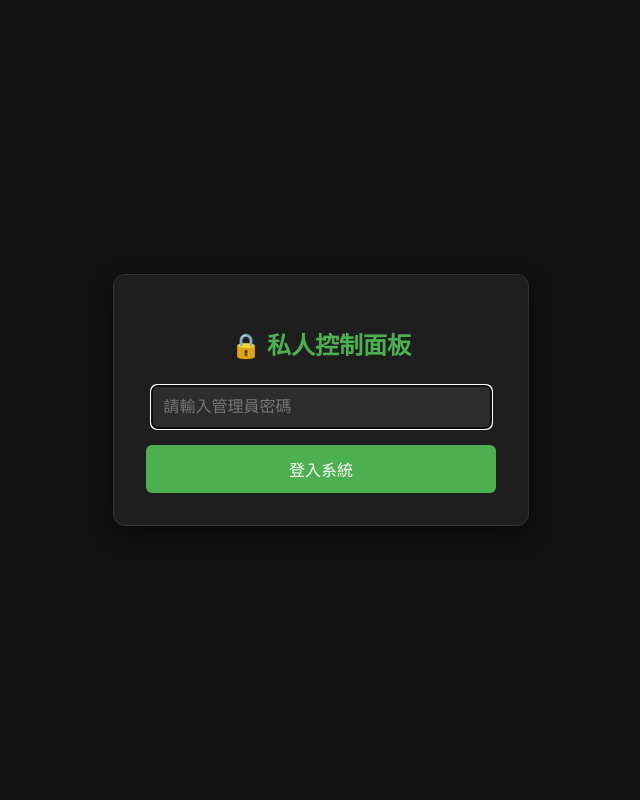
After one commit to jiji1445/MAA-Web-Console, a Flask app: template templates/login.html in a window 1280 px wide. The commit adds this page. Shown: the whole page, without its empty margins (319-959 px from the left). Run offline with Flask 3, Linux system fonts and the light colour scheme; the template is opened without the code that fills it, so the values that code supplies are empty.

Commit message:
fix: 修正登出按鈕位置，完成權限系統整合

```diff
--- a/app.py
+++ b/app.py
@@ -1,53 +1,33 @@
-from flask import Flask, render_template, request, jsonify, redirect, url_for
-import os
-import subprocess
-import psutil
+# 1. 修正 Import (補上 session)
+import os, subprocess, psutil, sys
 from datetime import datetime
-import sys
+from functools import wraps
+from flask import Flask, render_template, request, jsonify, redirect, url_for, session # 這裡補上了 session
 from dotenv import load_dotenv
-# ==========================================
-# 【核心路徑配置】支援 EXE 打包與本地開發
-# ==========================================
+# 2. 讀取環境變數
+load_dotenv()
 
-# --- 這裡開始是修正後的內容 ---
-load_dotenv()  # 讀取 .env 檔案中的變數
-
-# 從環境變數取得設定
-app.secret_key = os.getenv("FLASK_SECRET_KEY")
-ADMIN_PASSWORD = os.getenv("LOGIN_PASSWORD")
-# --- 修正結束 ---
-
+# 3. 工具函式
 def get_resource_path(relative_path):
-    """
-    取得資源絕對路徑...
-    """
-def get_resource_path(relatload_dotenv()ive_path):
-    """
-    取得資源絕對路徑：
-    1. 打包後：指向 PyInstaller 的臨時資料夾 (_MEIPASS)
-    2. 開發時：指向當前專案資料夾
-    """
     if hasattr(sys, '_MEIPASS'):
         return os.path.join(sys._MEIPASS, relative_path)
     return os.path.join(os.path.abspath("."), relative_path)
 
-# 定義基礎目錄（這確保 user_messages.txt 與 my_bg.jpg 會存在 EXE 旁邊）
-BASE_DIR = os.path.abspath(".")
+# 4. 統一設定路徑 (整合 BASE_DIR)
+# 使用 __file__ 可以精確定位目前 py 檔的位置
+BASE_DIR = os.path.dirname(os.path.abspath(__file__))
 LOG_FILE = os.path.join(BASE_DIR, "user_messages.txt")
 
-# 初始化 Flask：唯讀資源（HTML/內建靜態檔）使用 get_resource_path
+# 5. 初始化 APP (只留這一個)
 app = Flask(__name__,
             static_folder=get_resource_path('static'),
             template_folder=get_resource_path('templates'))
 
-# ==========================================
-# 【MAA 軟體路徑配置】
-# ==========================================
-# 請根據你自己的電腦路徑修改
-# 獲取目前程式碼所在的資料夾路徑
-BASE_DIR = os.path.dirname(os.path.abspath(__file__))
+# 6. 設定安全金鑰與密碼
+app.secret_key = os.getenv("FLASK_SECRET_KEY")
+ADMIN_PASSWORD = os.getenv("LOGIN_PASSWORD")
 
-
+# 7. MAA 路徑配置 (使用上面定義好的 BASE_DIR)
 MAA_DIR = os.path.join(BASE_DIR, "MAA-v6.3.2-win-x64")
 MAA_EXE_NAME = "MAA.exe"
 MAA_FULL_PATH = os.path.join(MAA_DIR, MAA_EXE_NAME)
@@ -66,31 +46,57 @@ def check_maa_status():
     return False
 
 # ==========================================
-# 【路由控制區】
+# 【權限驗證裝飾器】
+# ==========================================
+def login_required(f):
+    @wraps(f)
+    def decorated_function(*args, **kwargs):
+        if not session.get("logged_in"):
+            return redirect(url_for("login"))
+        return f(*args, **kwargs)
+    return decorated_function
+
+# ==========================================
+# 【路由控制區】—— 請刪除所有重複的路由
 # ==========================================
 
+@app.route("/login", methods=["GET", "POST"])
+def login():
+    if request.method == "POST":
+        password = request.form.get("password")
+        if password == ADMIN_PASSWORD:
+            session["logged_in"] = True
+            return redirect(url_for("index"))
+        else:
+            return render_template("login.html", error="密碼錯誤")
+    return render_template("login.html")
+
+@app.route("/logout")
+def logout():
+    session.pop("logged_in", None)
+    return redirect(url_for("login"))
+
+# --- 受保護的路由 (務必加上 @login_required) ---
+
 @app.route("/")
+@login_required
 def index():
-    """ 渲染主控制面板 """
     return render_template("index.html")
 
 @app.route("/get_status")
+@login_required
 def get_status():
-    """ API：回傳當前 MAA 狀態 """
     status = "運行中" if check_maa_status() else "未啟動"
     return status
 
 @app.route("/start_maa")
+@login_required  # 這裡也要鎖起來
 def start_maa():
-    """ 啟動 MAA (傳統連結跳轉用) """
-    if not check_maa_status():
-        try:
-            subprocess.Popen(MAA_FULL_PATH, cwd=MAA_DIR, shell=True)
-        except Exception as e:
-            print(f"啟動錯誤: {e}")
+    # ... 原有邏輯 ...
     return redirect(url_for('index'))
 
 @app.route("/stop_maa")
+@login_required
 def stop_maa():
     """ 關閉 MAA 進程 """
     for proc in psutil.process_iter(['name']):
@@ -102,6 +108,7 @@ def stop_maa():
     return redirect(url_for('index'))
 
 @app.route("/upload", methods=["POST"])
+@login_required
 def upload():
     """ 處理背景圖上傳：確保存在 EXE 旁邊的 static 資料夾 """
     if 'file' not in request.files:
@@ -122,6 +129,7 @@ def upload():
 # ==========================================
 
 @app.route("/api/process-data", methods=["POST"])
+@login_required
 def process_data():
     """ 處理指令並記錄到 TXT """
     data = request.get_json()
@@ -152,6 +160,7 @@ def process_data():
     return jsonify({"reply": reply, "success": success})
 
 @app.route("/api/clear-logs", methods=["POST"])
+@login_required
 def clear_logs():
     """ 清空日誌檔案內容 """
     try:
@@ -162,6 +171,7 @@ def clear_logs():
         return jsonify({"success": False})
 
 @app.route("/api/get-history", methods=["GET"])
+@login_required
 def get_history():
     """ 取得最近 5 筆紀錄供小視窗顯示 """
     if not os.path.exists(LOG_FILE):
@@ -175,6 +185,7 @@ def get_history():
         return jsonify({"history": ["讀取失敗"]})
 
 @app.route("/api/get-full-logs", methods=["GET"])
+@login_required
 def get_full_logs():
     """ 取得最後 50 行日誌供黑色視窗顯示 """
     if not os.path.exists(LOG_FILE):
@@ -189,6 +200,8 @@ def get_full_logs():
 # ==========================================
 # 【啟動點】
 # ==========================================
+print(f"DEBUG: 密碼已讀取 -> {ADMIN_PASSWORD}")
+print(f"DEBUG: 密鑰已讀取 -> {app.secret_key}")
 
 if __name__ == "__main__":
     # 自動偵測是否為 EXE 模式，若是則關閉 Debug
--- /dev/null
+++ b/templates/login.html
@@ -0,0 +1,73 @@
+<!DOCTYPE html>
+<html lang="zh-Hant">
+<head>
+    <meta charset="UTF-8">
+    <meta name="viewport" content="width=device-width, initial-scale=1.0">
+    <title>系統登入 - MAA 控制面板</title>
+    <style>
+        body {
+            font-family: 'Segoe UI', Tahoma, Geneva, Verdana, sans-serif;
+            background-color: #121212; /* 深色背景 */
+            color: #e0e0e0;
+            display: flex;
+            justify-content: center;
+            align-items: center;
+            height: 100vh;
+            margin: 0;
+        }
+        .login-card {
+            background: #1e1e1e;
+            padding: 2rem;
+            border-radius: 12px;
+            box-shadow: 0 8px 24px rgba(0,0,0,0.5);
+            width: 100%;
+            max-width: 350px;
+            text-align: center;
+            border: 1px solid #333;
+        }
+        h2 { margin-bottom: 1.5rem; color: #4caf50; }
+        input[type="password"] {
+            width: 90%;
+            padding: 12px;
+            margin-bottom: 1rem;
+            border-radius: 6px;
+            border: 1px solid #444;
+            background: #2d2d2d;
+            color: white;
+            font-size: 1rem;
+        }
+        button {
+            width: 100%;
+            padding: 12px;
+            border: none;
+            border-radius: 6px;
+            background-color: #4caf50;
+            color: white;
+            font-size: 1rem;
+            cursor: pointer;
+            transition: background 0.3s;
+        }
+        button:hover { background-color: #45a049; }
+        .error-msg {
+            color: #ff5252;
+            margin-bottom: 1rem;
+            font-size: 0.9rem;
+        }
+    </style>
+</head>
+<body>
+    <div class="login-card">
+        <h2>🔒 私人控制面板</h2>
+
+        <!-- 如果後端傳來 error 變數，這裡會顯示 -->
+        {% if error %}
+        <div class="error-msg">{{ error }}</div>
+        {% endif %}
+
+        <form action="/login" method="POST">
+            <input type="password" name="password" placeholder="請輸入管理員密碼" required autofocus>
+            <button type="submit">登入系統</button>
+        </form>
+    </div>
+</body>
+</html>
--- a/user_messages.txt
+++ b/user_messages.txt
@@ -4,3 +4,4 @@
 [14:39:03] 清理體力
 [16:45:03] 1
 [16:50:11] 啟動一鍵長草
+[13:53:18] 啟動一鍵長草
```
Also changed, not shown: templates/index.html (+7 -1 lines).
